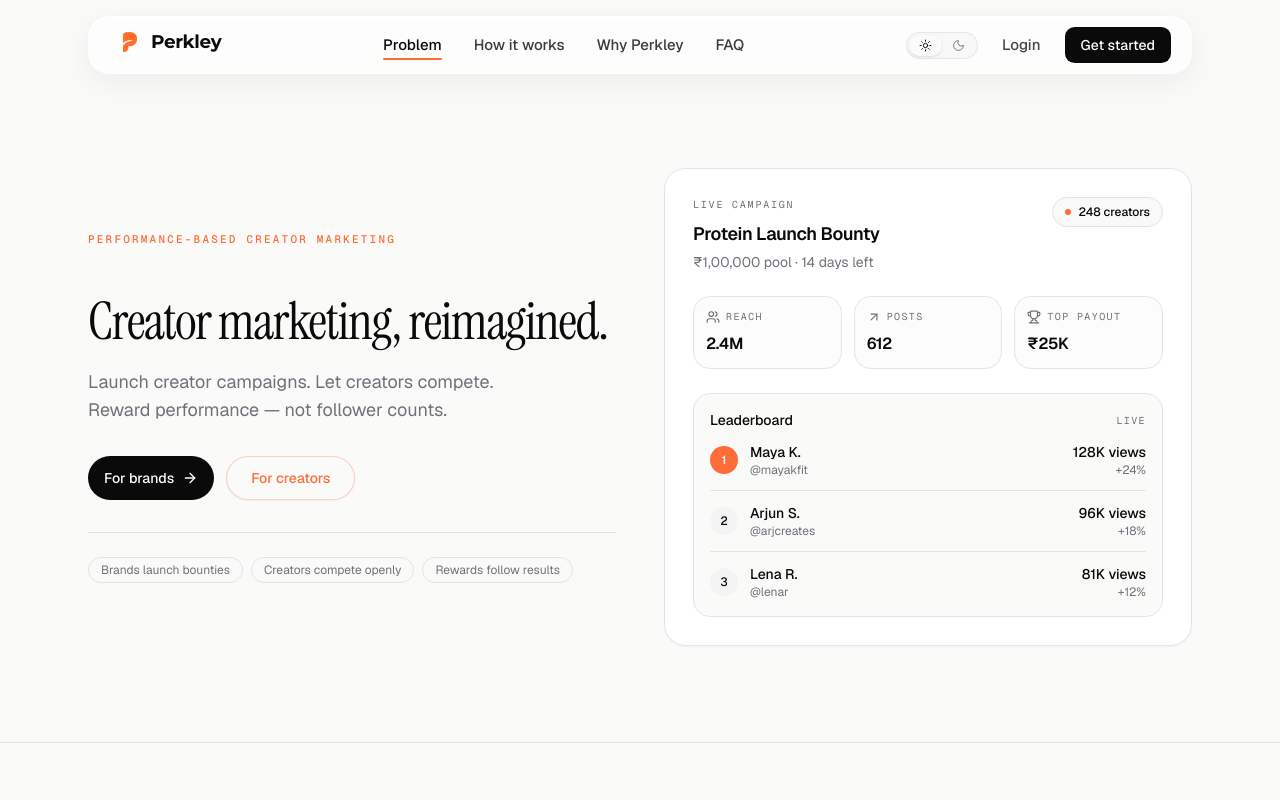
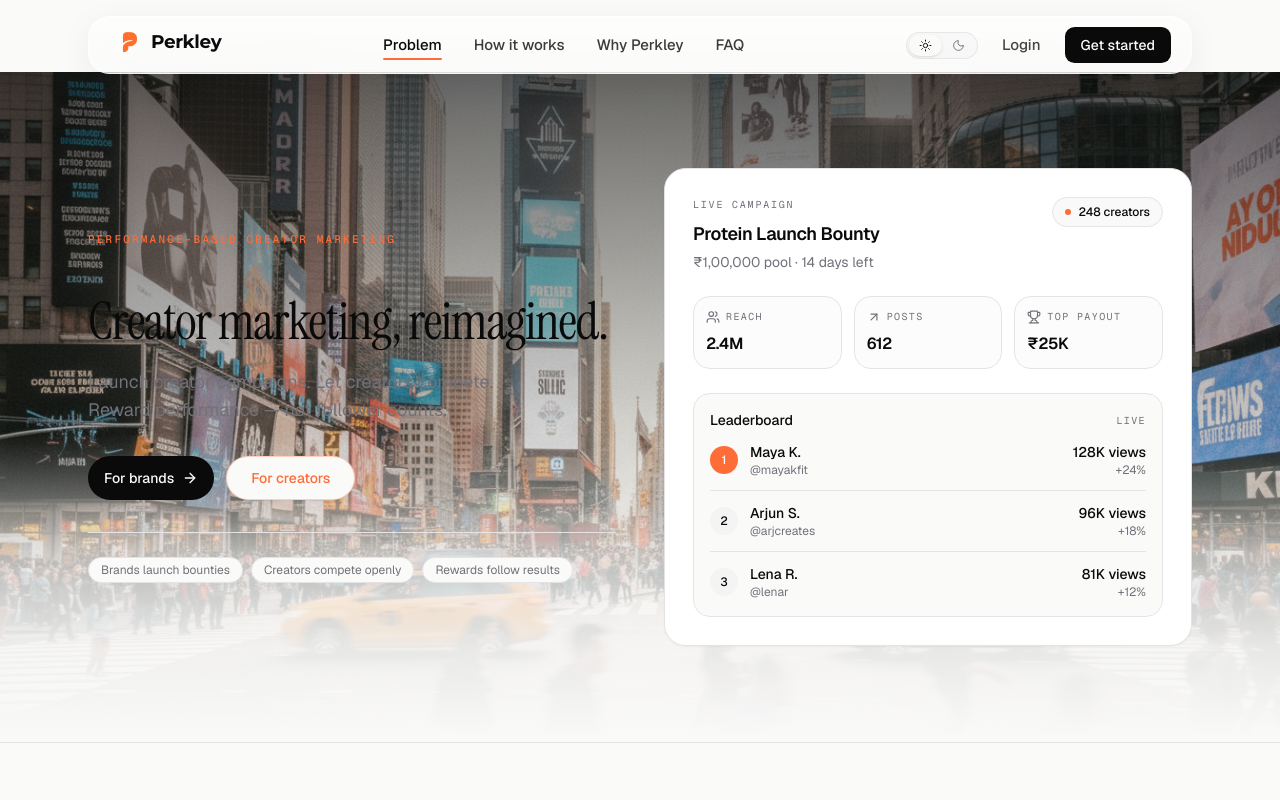
Before and after one commit to Saurav4359/Perkley-V0, a Next.js app in the folder apps/web/: page / in a window 1280 px wide. Shown: the top 800 px of the page. Built offline with nearby package versions, Linux system fonts and the light colour scheme; no server answers.

Commit message:
Layer full-bleed cinematic background behind the hero section.

```diff
--- a/apps/web/components/landing/hero.tsx
+++ b/apps/web/components/landing/hero.tsx
@@ -1,5 +1,6 @@
 "use client"
 
+import Image from "next/image"
 import Link from "next/link"
 import { ArrowRightIcon } from "lucide-react"
 import { motion } from "framer-motion"
@@ -11,8 +12,25 @@ import { cn } from "@/lib/utils"
 
 export function HeroSection() {
   return (
-    <section className="border-b border-border">
-      <div className={cn("grid gap-10 py-16 sm:py-20 lg:grid-cols-2 lg:items-center lg:gap-12 lg:py-24", pageContainerClass)}>
+    <section className="relative overflow-hidden border-b border-border">
+      <div className="absolute inset-0" aria-hidden>
+        <Image
+          src="/hero-nyc-times-square.png"
+          alt=""
+          fill
+          priority
+          className="object-cover object-[center_42%] sm:object-center"
+          sizes="100vw"
+        />
+        <div className="hero-cinematic-scrim absolute inset-0" />
+      </div>
+
+      <div
+        className={cn(
+          "relative z-10 grid gap-10 py-16 sm:py-20 lg:grid-cols-2 lg:items-center lg:gap-12 lg:py-24",
+          pageContainerClass
+        )}
+      >
         <div className="flex flex-col gap-8">
           <motion.div
             initial={{ opacity: 0, y: 12 }}
```
